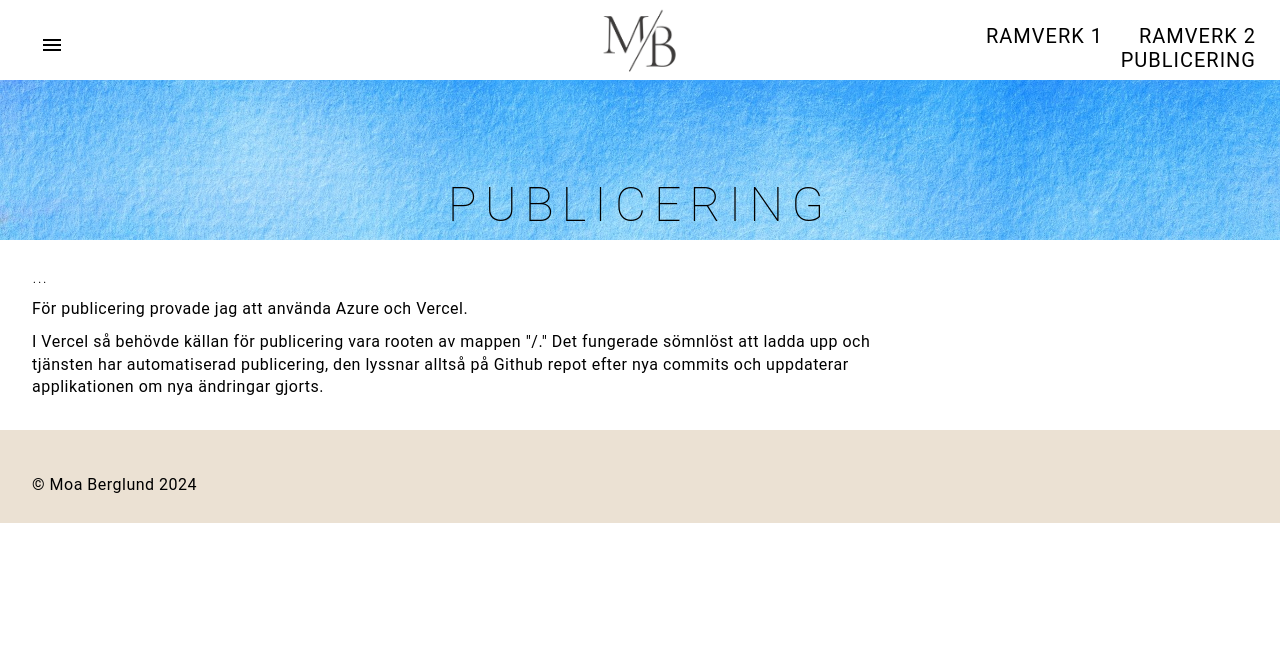
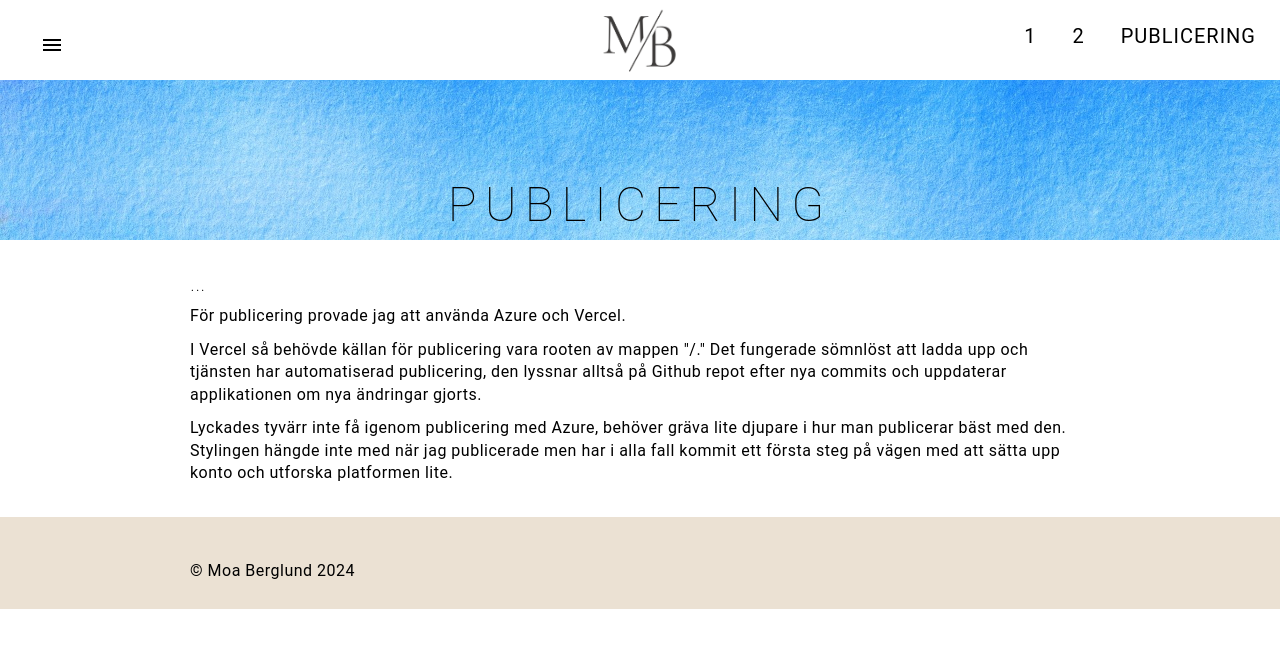
Before and after one commit to moaberglund/Fullstack-M1, a website built with Parcel: page src/html/publicering.html in a window 1280 px wide. Built offline with nearby package versions, Linux system fonts and the light colour scheme.

Commit message:
centrering, döpa om nav

```diff
--- a/src/html/publicering.html
+++ b/src/html/publicering.html
@@ -55,8 +55,8 @@
         <div class="header-3">
             <nav id="desktop-navigation">
                 <ul>
-                    <li><a href="ramverk1.html">Ramverk 1</a></li>
-                    <li><a href="ramverk2.html">Ramverk 2</a></li>
+                    <li><a href="ramverk1.html">1</a></li>
+                    <li><a href="ramverk2.html">2</a></li>
                     <li><a href="publicering.html">Publicering</a></li>
                 </ul>
             </nav>
@@ -76,6 +76,9 @@
             <p>I Vercel så behövde källan för publicering vara rooten av mappen "/." Det fungerade sömnlöst att ladda
                 upp och tjänsten har automatiserad publicering, den lyssnar alltså på Github repot efter nya commits och
                 uppdaterar applikationen om nya ändringar gjorts.</p>
+            <p>Lyckades tyvärr inte få igenom publicering med Azure, behöver gräva lite djupare i hur man publicerar
+                bäst med den. Stylingen hängde inte med när jag publicerade men har i alla fall kommit ett första steg
+                på vägen med att sätta upp konto och utforska platformen lite.</p>
         </section>
 
     </main>
--- a/src/styling/main.scss
+++ b/src/styling/main.scss
@@ -170,6 +170,7 @@ header {
     background-size: cover;
     background-position: center top;
     background-repeat: no-repeat;
+    margin-bottom: 2em;
 
     h1 {
         font-size: 3em;
@@ -183,11 +184,10 @@ header {
 
 .main {
     max-width: 900px;
-    margin: 0 2em;
+    margin: 0 auto;
     line-height: 1.4em;
 
     h2 {
-        padding-top: 1em;
         text-transform: uppercase;
         font-weight: 200;
     }
@@ -204,7 +204,7 @@ footer {
     background-color: $mozzarella;
 }
 
-@media screen and (max-width: 800px) {
+@media screen and (max-width: 920px) {
 
     #drop-nav {
         nav {
@@ -233,4 +233,7 @@ footer {
         display: none;
     }
 
+    .main {
+        margin: 1em;
+    }
 }
```
Also changed, not shown: src/html/ramverk1.html (+2 -2 lines), src/html/ramverk2.html (+3 -3 lines), src/index.html (+2 -2 lines).
